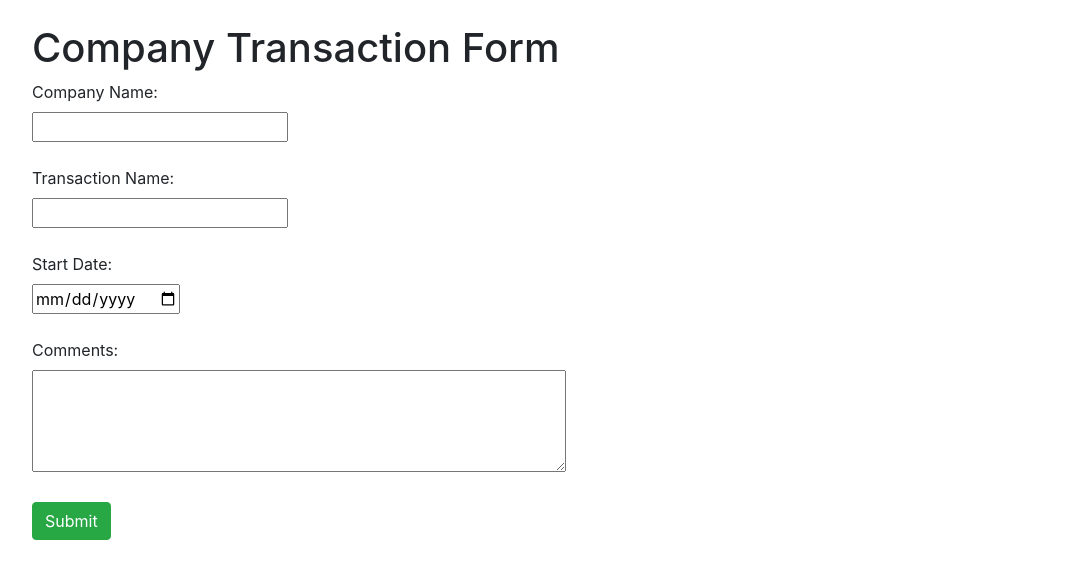
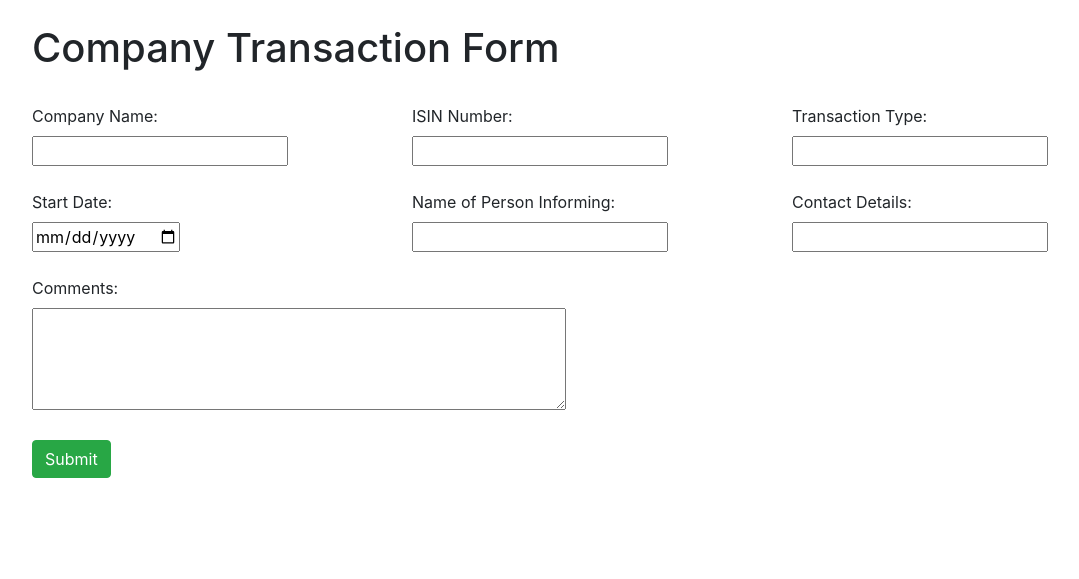
Before and after one commit to Soumya-Vaidya/restricted, a Flask app: page /add in a window 1280 px wide. Shown: the part 56-635 px from the top of the page, without its empty margins (53-1132 px from the left). Run offline with Flask 3, Linux system fonts and the light colour scheme; some libraries are stand-ins or nearby versions.

Commit message:
modified db

```diff
--- a/controllers.py
+++ b/controllers.py
@@ -45,8 +45,8 @@ def view_company():
     )
 
 
-@app.route("/download-records", methods=["GET"])
-def download_records():
+@app.route("/download", methods=["GET"])
+def download():
     filter_active = request.args.get("active", default="True", type=str)
 
     if filter_active.lower() == "true":
@@ -56,9 +56,11 @@ def download_records():
     else:
         companies = Company.query.all()
 
-    csv_content = "Company Name,Transaction Name,Start Date,End Date,Published Date,Comments,Date of Entry,Time of Entry,Date of End,Time of End\n"
+    csv_content = "ISIN Number,Company Name,Transaction Type,Start Date,End Date,Published Date,Name of Person Informing, Contact Individuals,Comments,Date of Entry,Time of Entry,Date of End,Time of End\n"
     for company in companies:
-        csv_content += f"{company.company_name},{company.transaction_name},{company.start_date},{company.end_date},{company.published_date},{company.comments},{company.date_of_entry},{company.time_of_entry},{company.date_of_end},{company.time_of_end}\n"
+        time_of_entry = str(company.time_of_entry)[0:8]
+        time_of_end = str(company.time_of_end)[0:8]
+        csv_content += f"{company.ISIN_number},{company.company_name},{company.transaction_type},{company.start_date},{company.end_date},{company.published_date},{company.person_of_contact},{company.person_email},{company.comments},{company.date_of_entry},{time_of_entry},{company.date_of_end},{time_of_end}\n"
 
     with open("temp_records.csv", "w") as file:
         file.write(csv_content)
@@ -74,18 +76,23 @@ def add_company():
     if request.method == "GET":
         return render_template("add_company.html")
     elif request.method == "POST":
+        ISIN_number = request.form["ISIN_number"]
         company_name = request.form["company_name"]
-        transaction_name = request.form["transaction_name"]
+        transaction_type = request.form["transaction_type"]
+        person_of_contact = request.form["person_of_contact"]
+        person_email = request.form["person_email"]
         start_date_str = request.form["start_date"]
         start_date = datetime.strptime(start_date_str, "%Y-%m-%d").date()
         comments = request.form["comments"]
-
         date_of_entry = datetime.now(IST).date()
         time_of_entry = datetime.now(IST).time()
 
         company = Company(
+            ISIN_number=ISIN_number,
             company_name=company_name,
-            transaction_name=transaction_name,
+            transaction_type=transaction_type,
+            person_of_contact=person_of_contact,
+            person_email=person_email,
             start_date=start_date,
             comments=comments,
             date_of_entry=date_of_entry,
@@ -102,7 +109,7 @@ def end_company():
     if request.method == "GET":
         companies = Company.query.filter_by(active=True).all()
         company_choices = [
-            (company.company_id, f"{company.company_name} - {company.transaction_name}")
+            (company.company_id, f"{company.company_name} - {company.transaction_type}")
             for company in companies
         ]
         return render_template("end_company.html", company_choices=company_choices)
--- a/models.py
+++ b/models.py
@@ -6,12 +6,15 @@ from app import db
 class Company(db.Model):
     company_id = db.Column(db.Integer, primary_key=True, autoincrement=True)
     company_name = db.Column(db.String(), nullable=False)
-    transaction_name = db.Column(db.String(), nullable=False)
+    ISIN_number = db.Column(db.String(), nullable=False)
+    transaction_type = db.Column(db.String(), nullable=False)
     start_date = db.Column(Date, nullable=False)
     end_date = db.Column(Date)
     comments = db.Column(db.String())
     active = db.Column(db.Boolean, default=True)
     published_date = db.Column(db.Date)
+    person_of_contact = db.Column(db.String(), nullable=False)
+    person_email = db.Column(db.String(), nullable=False)
     date_of_entry = db.Column(Date)
     time_of_entry = db.Column(Time)
     date_of_end = db.Column(DateTime)
--- a/templates/add_company.html
+++ b/templates/add_company.html
@@ -13,8 +13,8 @@
         <label for="company_name">Company Name:</label><br>
         <input type="text" id="company_name" name="company_name" required><br><br>
 
-        <label for="transaction_name">Transaction Name:</label><br>
-        <input type="text" id="transaction_name" name="transaction_name" required><br><br>
+        <label for="transaction_type">Transaction Name:</label><br>
+        <input type="text" id="transaction_type" name="transaction_type" required><br><br>
 
         <label for="start_date">Start Date:</label><br>
         <input type="date" id="start_date" name="start_date" required><br><br>
@@ -61,16 +61,36 @@
     </nav>
     <div class="container">
         <h1>Company Transaction Form</h1>
+        <br>
         <form action="/add" method="POST">
-            <label for="company_name">Company Name:</label><br>
-            <input type="text" id="company_name" name="company_name" required><br><br>
-
-            <label for="transaction_name">Transaction Name:</label><br>
-            <input type="text" id="transaction_name" name="transaction_name" required><br><br>
-
-            <label for="start_date">Start Date:</label><br>
-            <input type="date" id="start_date" name="start_date" required><br><br>
-
+            <div class="row">
+                <div class="col-4">
+                    <label for="company_name">Company Name:</label><br>
+                    <input type="text" id="company_name" name="company_name" required><br><br>
+                </div>
+                <div class="col-4">
+                    <label for="ISIN_number">ISIN Number:</label><br>
+                    <input type="text" id="ISIN_number" name="ISIN_number" required><br><br>
+                </div>
+                <div class="col-4">
+                    <label for="transaction_type">Transaction Type:</label><br>
+                    <input type="text" id="transaction_type" name="transaction_type" required><br><br>
+                </div>
+            </div>
+            <div class="row">
+                <div class="col-4">
+                    <label for="start_date">Start Date:</label><br>
+                    <input type="date" id="start_date" name="start_date" required><br><br>
+                </div>
+                <div class="col-4">
+                    <label for="person_of_contact">Name of Person Informing:</label><br>
+                    <input type="text" id="person_of_contact" name="person_of_contact" required><br><br>
+                </div>
+                <div class="col-4">
+                    <label for="person_email">Contact Details:</label><br>
+                    <input type="email" id="person_email" name="person_email" required><br><br>
+                </div>
+            </div>
             <label for="comments">Comments:</label><br>
             <textarea id="comments" name="comments" rows="4" cols="50"></textarea><br><br>
 
```
Also changed, not shown: temp_records.csv (+3 -4 lines), templates/companies.html (+9 -3 lines), templates/home.html (+0 -40 lines), instance/database.sqlite3, 1 other file.
